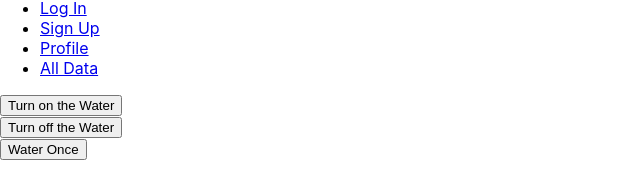
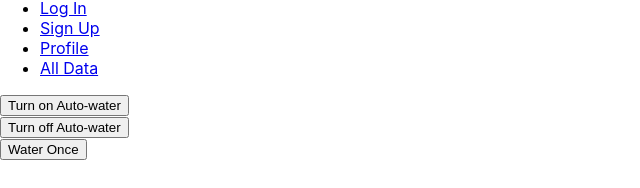
Before and after one commit to pi-H20/pi-front-end, a React (Create React App) app: page /profile in a window 1280 px wide. Shown: the part 130-318 px from the top of the page, without its empty margins (0-640 px from the left). Built offline with nearby package versions, Linux system fonts and the light colour scheme.

Commit message:
Changed button names

```diff
--- a/src/components/Profile.js
+++ b/src/components/Profile.js
@@ -33,10 +33,10 @@ export default function Profile() {
     <div>
       <p>{status}</p>
       <form onSubmit={_toggleStatus} name="auto_water_on" id="autoWaterOn">
-        <button>Turn on the Water</button>
+        <button>Turn on Auto-water</button>
       </form>
       <form onSubmit={_toggleStatus} name="auto_water_off" id="waterOff">
-        <button>Turn off the Water</button>
+        <button>Turn off Auto-water</button>
       </form>
       <form onSubmit={_toggleStatus} name="water_once" id="waterOnce">
         <button>Water Once</button>
```
